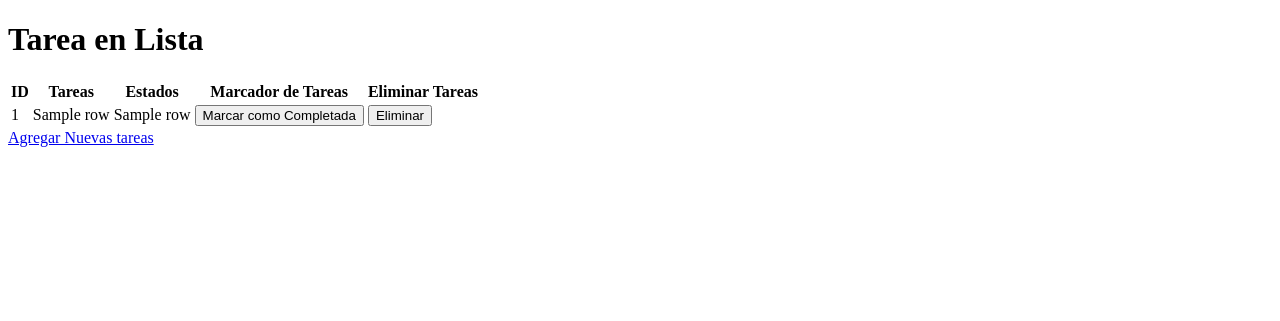
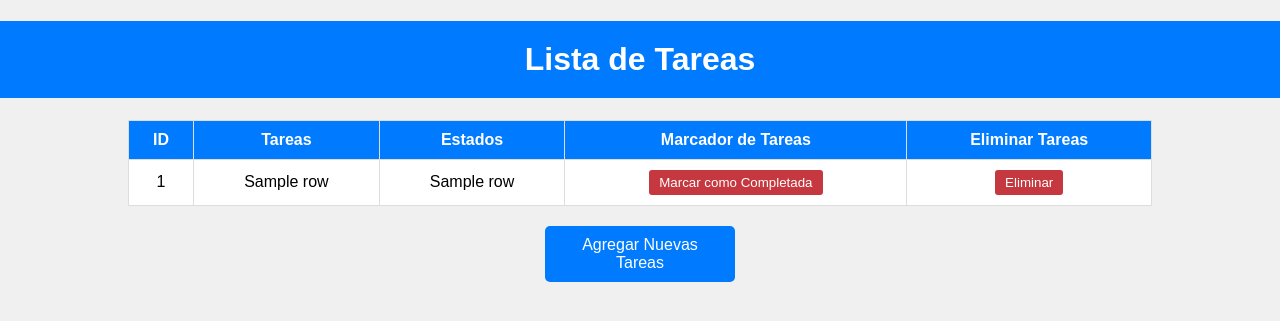
Before and after one commit to GarciaR31/Taller_BuenasP, a Flask app: template templates/index.html in a window 1280 px wide. Shown: the top 321 px of the page. Run offline with Flask 3, Linux system fonts and the light colour scheme; the template is opened without the code that fills it: most values are stand-ins (such as "Sample title", 1, 10 or a date in 2020).

Commit message:
Update index.html
re diseño del html

```diff
--- a/templates/index.html
+++ b/templates/index.html
@@ -1,12 +1,78 @@
 <!DOCTYPE html>
-<html lang="en">
+<html lang="es">
 <head>
     <meta charset="UTF-8">
     <meta name="viewport" content="width=device-width, initial-scale=1.0">
-    <title>Base de Datos</title>
+    <title>Lista de Tareas</title>
+    <style>
+        body {
+            font-family: Arial, sans-serif;
+            background-color: #f0f0f0;
+            margin: 0;
+            padding: 0;
+        }
+
+        h1 {
+            background-color: #007BFF;
+            color: white;
+            padding: 20px;
+            text-align: center;
+        }
+
+        table {
+            width: 80%;
+            margin: 20px auto;
+            border-collapse: collapse;
+            background-color: white;
+        }
+
+        th, td {
+            padding: 10px;
+            text-align: center;
+            border: 1px solid #ddd;
+        }
+
+        th {
+            background-color: #007BFF;
+            color: white;
+        }
+
+        a {
+            display: block;
+            text-align: center;
+            margin: 20px auto;
+            background-color: #007BFF;
+            color: white;
+            padding: 10px 20px;
+            text-decoration: none;
+            border-radius: 5px;
+            width: 150px;
+        }
+
+        a:hover {
+            background-color: #0056b3;
+        }
+
+        form {
+            display: inline-block;
+        }
+
+        button {
+            background-color: #c5383f;
+            color: white;
+            border: none;
+            padding: 5px 10px;
+            border-radius: 3px;
+            cursor: pointer;
+        }
+
+        button:hover {
+            background-color: #91292e;
+        }
+    </style>
 </head>
 <body>
-    <h1>Tarea en Lista</h1>
+    <h1>Lista de Tareas</h1>
 
     <table>
         <thead>
@@ -38,6 +104,6 @@
             {% endfor %}
         </tbody>
     </table>
-    <a href="/agregar">Agregar Nuevas tareas</a>
+    <a href="/agregar">Agregar Nuevas Tareas</a>
 </body>
 </html>
```
